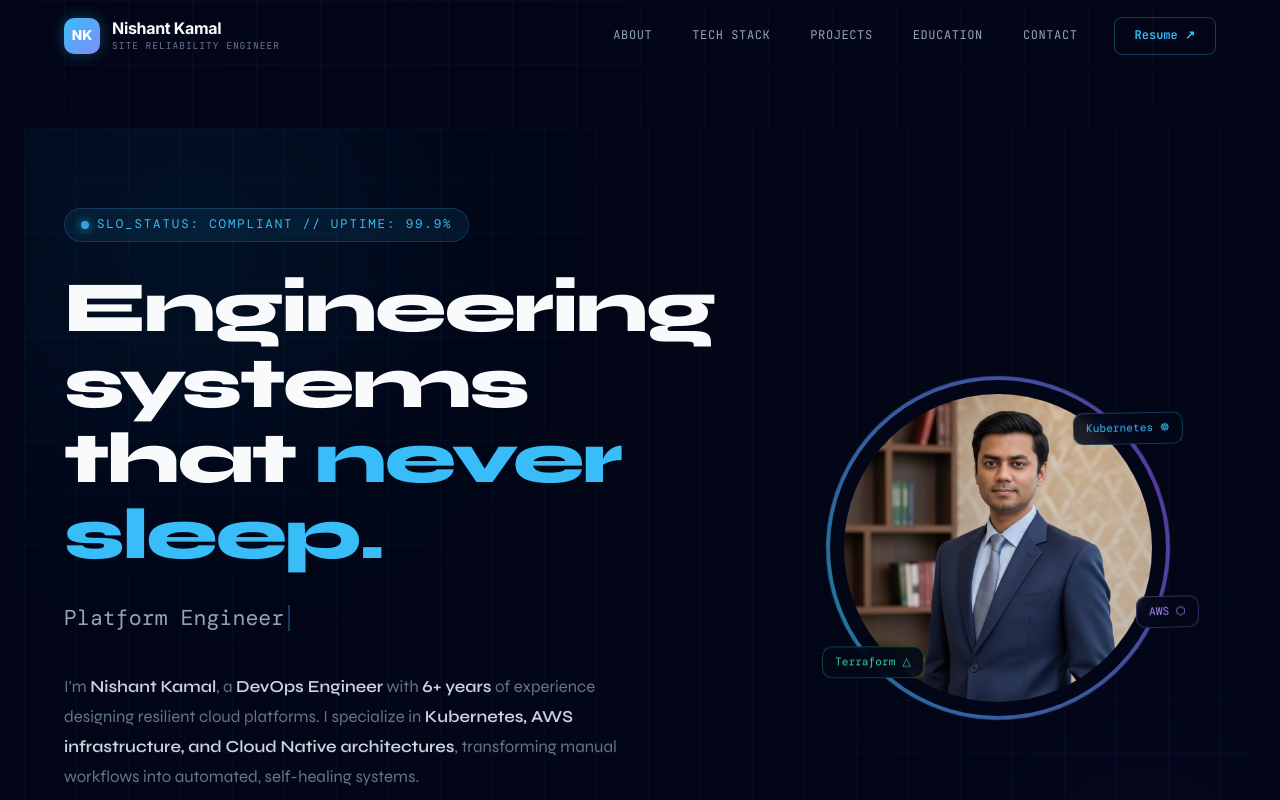
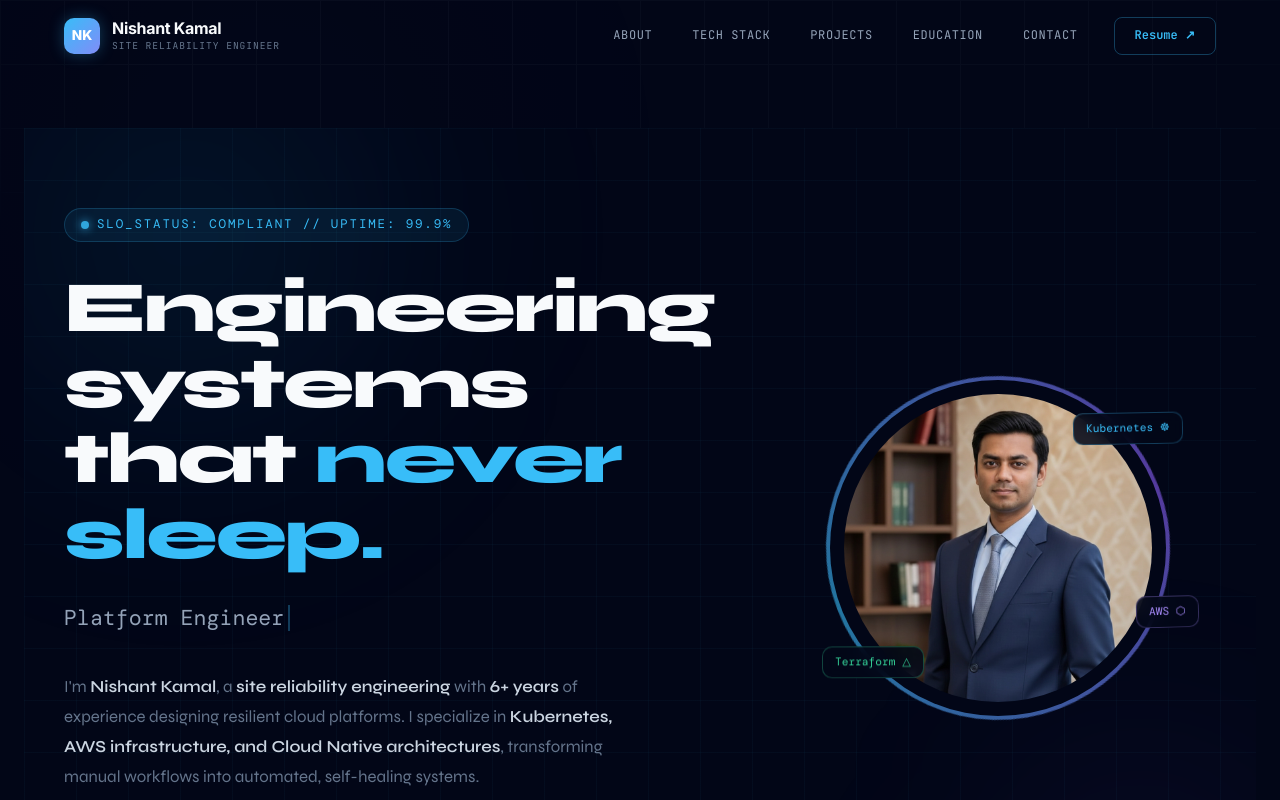
Before and after one commit to nishant-kamal/nishant-portfolio, a Next.js app: page / in a window 1280 px wide. Shown: the top 800 px of the page. Built offline with nearby package versions, Linux system fonts and the light colour scheme; a web font is replaced by a local one.

Commit message:
Update Hero.js

```diff
--- a/components/Hero.js
+++ b/components/Hero.js
@@ -302,7 +302,7 @@ export default function Hero() {
             </div>
 
             <p className="hero-desc">
-              I'm <strong>Nishant Kamal</strong>, a <strong>DevOps Engineer</strong> with{" "}
+              I'm <strong>Nishant Kamal</strong>, a <strong>site reliability engineering</strong> with{" "}
               <strong>6+ years</strong> of experience designing resilient cloud platforms.
               I specialize in <strong>Kubernetes, AWS infrastructure, and Cloud Native architectures</strong>,
               transforming manual workflows into automated, self-healing systems.
```
